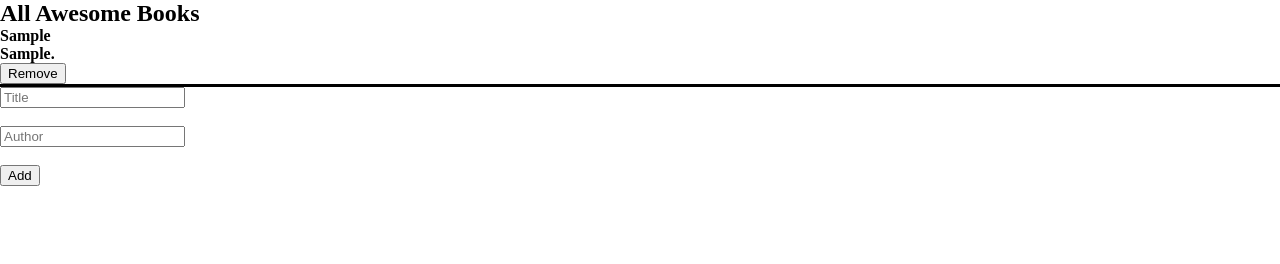
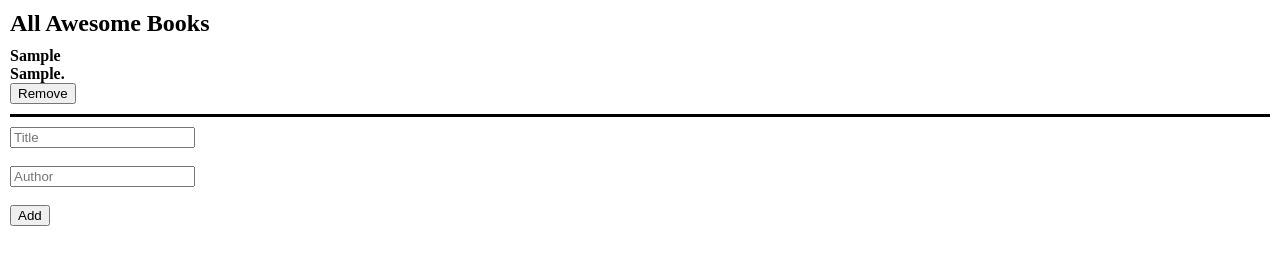
Before and after one commit to SebastianSolisFenger/Awesome-bookshelf-website, a website: page index.html in a window 1280 px wide. Both pictures are taken after typing "Sample", "Sample" into the empty fields and a click on the button "Add". Drawn offline with Linux system fonts and the light colour scheme.

Commit message:
Fix linter

```diff
--- a/app.js
+++ b/app.js
@@ -1,16 +1,16 @@
 class BooksShelf {
   constructor() {
-    if (localStorage.getItem("books") === null) {
+    if (localStorage.getItem('books') === null) {
       this.books = [];
     } else {
-      this.books = JSON.parse(localStorage.getItem("books"));
+      this.books = JSON.parse(localStorage.getItem('books'));
     }
   }
 
   addBook(book) {
     this.books.push(book);
 
-    localStorage.setItem("books", JSON.stringify(this.books));
+    localStorage.setItem('books', JSON.stringify(this.books));
   }
 
   removeBook(bookIndex) {
@@ -21,15 +21,15 @@ class BooksShelf {
       return undefined;
     });
 
-    localStorage.setItem("books", JSON.stringify(this.books));
+    localStorage.setItem('books', JSON.stringify(this.books));
   }
 }
 
-const booksContainer = document.getElementById("books-dynamic-container");
-const addBookForm = document.getElementById("form-add-book");
-const titleInput = document.getElementById("title-input");
-const author = document.getElementById("author-input");
-const bookItemClass = document.querySelectorAll("book-item");
+const booksContainer = document.getElementById('books-dynamic-container');
+const addBookForm = document.getElementById('form-add-book');
+const titleInput = document.getElementById('title-input');
+const author = document.getElementById('author-input');
+// eslint-disable-next-line no-unused-vars
 
 const allAddedBooks = new BooksShelf();
 
@@ -38,30 +38,30 @@ function reload() {
     .map(
       (
         bookItem,
-        index
+        index,
       ) => `<div class="book-item" style="border-bottom: 1px black solid;" ><p><strong>${bookItem.titleInput}<br>${bookItem.author}.</strong></p>
         <button onclick="removeBook(${index})">Remove</button>
-        </div>`
+        </div>`,
     )
-    .join("");
+    .join('');
   if (allAddedBooks.books.length === 0) {
-    booksContainer.style.cssText = "border: none;";
+    booksContainer.style.cssText = 'border: none;';
   } else {
-    booksContainer.style.cssText = "border-bottom: 2px black solid;";
+    booksContainer.style.cssText = 'border-bottom: 2px black solid;';
   }
 }
 
 reload();
 
-addBookForm.addEventListener("submit", (event) => {
+addBookForm.addEventListener('submit', (event) => {
   event.preventDefault();
   const newBook = {
     titleInput: titleInput.value,
     author: author.value,
   };
   allAddedBooks.addBook(newBook);
-  titleInput.value = "";
-  author.value = "";
+  titleInput.value = '';
+  author.value = '';
   reload();
 });
 
--- a/style.css
+++ b/style.css
@@ -1,5 +1,18 @@
 * {
   margin: 0;
+}
+
+main {
+  padding: 10px;
+}
+
+.book-item {
+  padding-top: 10px;
+  padding-bottom: 10px;
+}
+
+#form-add-book {
+  padding-top: 10px;
 }
 
 header {
```
